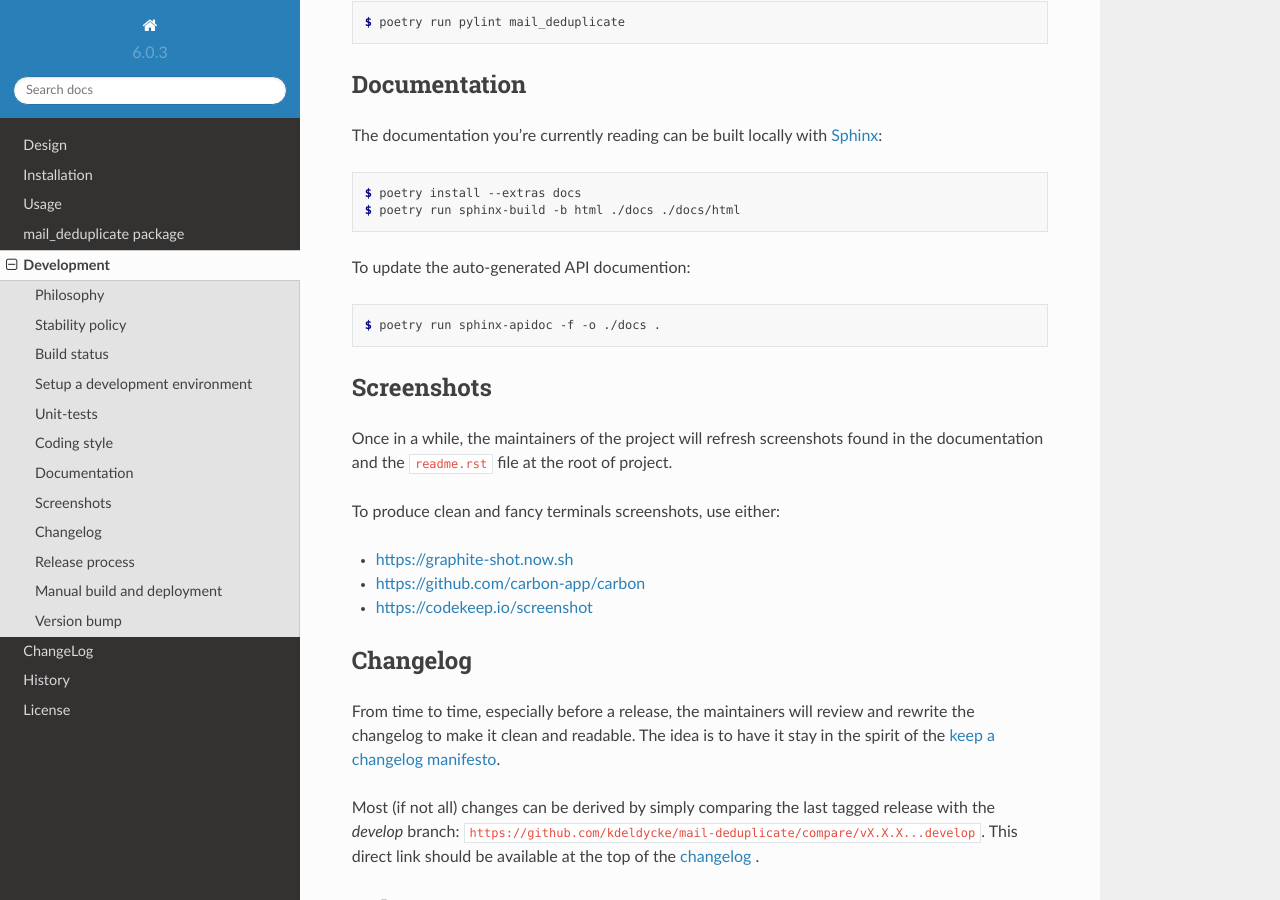
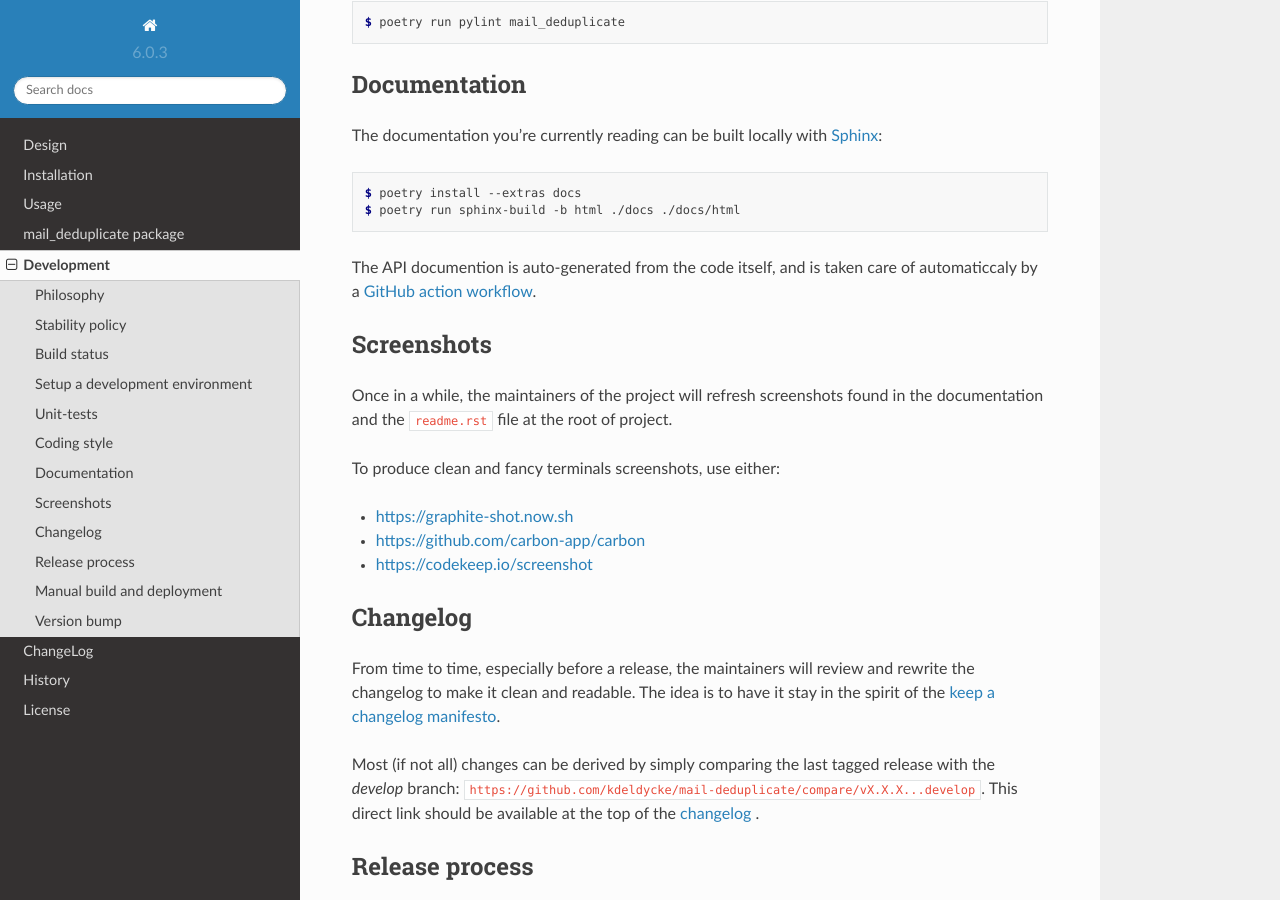
Before and after one commit to kdeldycke/mail-deduplicate, a Sphinx documentation site: the page built from docs/development.rst, in a window 1280 px wide and 900 px high, scrolled down 1708 px. Built offline with Sphinx 7.4.7 and the Read the Docs theme 2.0.0, drawn with Linux system fonts in a browser that asks for light colours; pages that are not in the unit, such as notebooks, are missing from menus; the version number is read from the project's files by our own code.

Commit message:
Auto-generate Sphinx API doc.

```diff
--- a/changelog.rst
+++ b/changelog.rst
@@ -9,6 +9,7 @@ ChangeLog
 
 * Add retroactive support for Python 3.6. Closes #154 and #169.
 * Fix documentation link and generation. Closes #66.
+* Auto-generate API documentation via a GitHub action workflow.
 * Add ``tomlkit`` dependency.
 * Add test runs against new OSes and distributions: ``ubuntu-18.04`` and
   ``macos-11.0``.
--- a/docs/development.rst
+++ b/docs/development.rst
@@ -131,11 +131,9 @@ The documentation you're currently reading can be built locally with `Sphinx
     $ poetry install --extras docs
     $ poetry run sphinx-build -b html ./docs ./docs/html
 
-To update the auto-generated API documention:
-
-.. code-block:: shell-session
-
-    $ poetry run sphinx-apidoc -f -o ./docs .
+The API documention is auto-generated from the code itself, and is taken care of
+automaticcaly by a `GitHub action workflow
+<https://github.com/kdeldycke/mail-deduplicate/blob/develop/.github/workflows/autofix.yaml>`_.
 
 
 Screenshots
```
Also changed, not shown: 1 other file.
